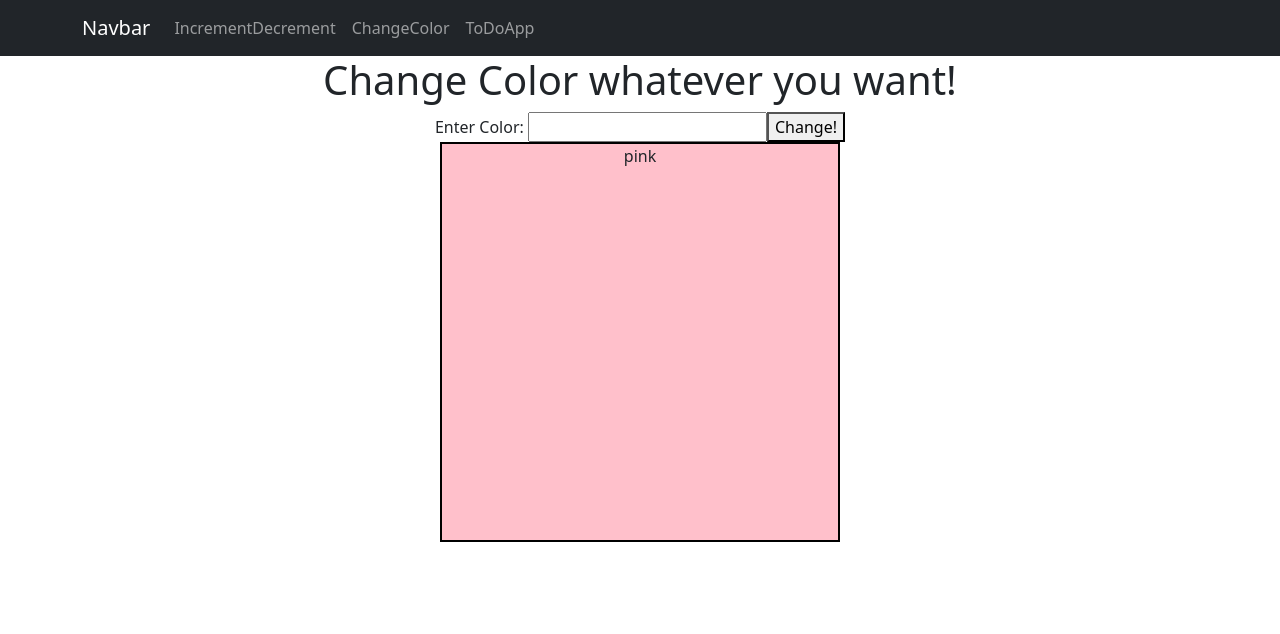
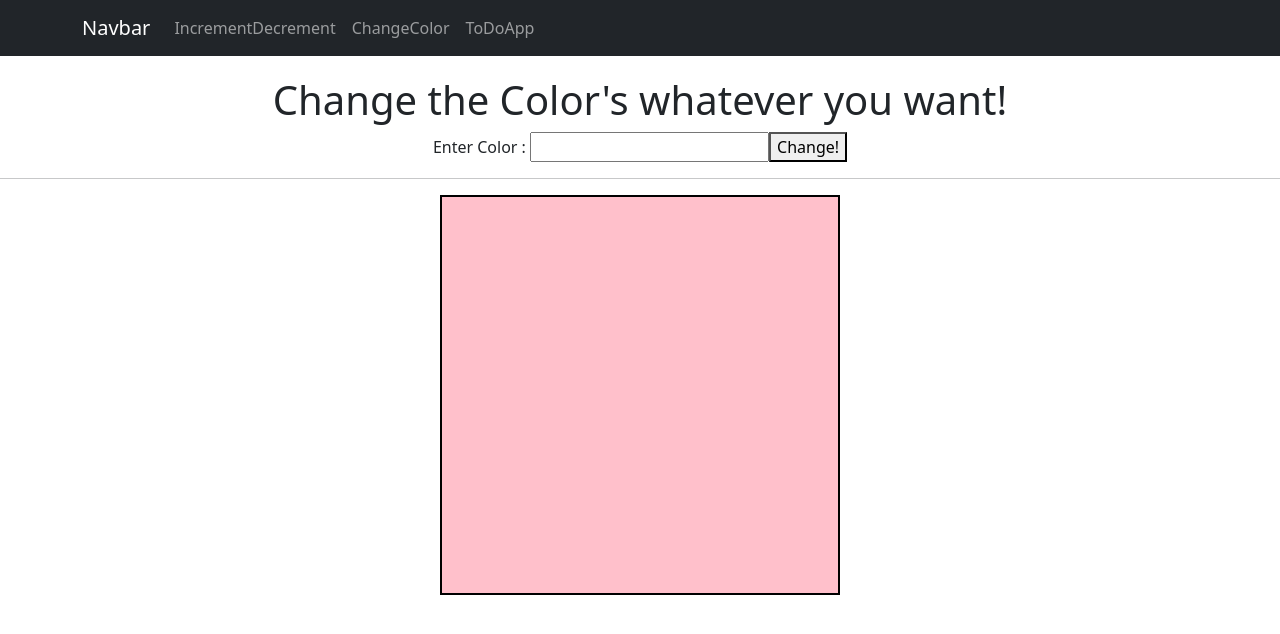
Before and after one commit to Rajankumar9955/Test-React-toolkit, a React (Vite) app in the folder FullToolKit/: page /colorchange in a window 1280 px wide. Shown: the top 634 px of the page. Built offline with nearby package versions, Linux system fonts and the light colour scheme.

Commit message:
start TODOAPP

```diff
--- a/FullToolKit/src/App.jsx
+++ b/FullToolKit/src/App.jsx
@@ -2,6 +2,7 @@ import { BrowserRouter,Route,Routes, } from "react-router-dom";
 import Layout from "./Layout";
 import IncrementDecrement from "./IncrementDecrement";
 import ColorChange from "./ColorChange";
+import ToDoApp from "./ToDoApp";
 
 
 const App=()=>{
@@ -12,6 +13,7 @@ const App=()=>{
                     <Route path="/" element={<Layout/>}>
                     <Route path="incdec" element={<IncrementDecrement/>}/>
                     <Route path="colorchange" element={<ColorChange/>}/>
+                    <Route path="todoapp" element={<ToDoApp/>}/>
 
                     </Route>
              </Routes>
--- a/FullToolKit/src/ColorChange.jsx
+++ b/FullToolKit/src/ColorChange.jsx
@@ -11,12 +11,13 @@ const [val,setval]=useState("")
 
   return(
     <>
-    <div align="center">
-        <h1>Change Color whatever you want!</h1>
-        Enter Color: <input type="text" value={val} onChange={(e)=>{setval(e.target.value)}} />
+    <div align="center"   style={{marginTop:"20px"}}>
+        <h1>Change the Color's whatever you want!</h1>
+        Enter Color : <input type="text" value={val} onChange={(e)=>{setval(e.target.value)}} />
         <button onClick={()=>{dispatch(changecolor(val))}}>Change!</button>
+        <hr />
         <div style={{height:"400px", width:"400px",border:"2px solid black",backgroundColor:bgcolor}}>
-   {bgcolor}
+   {/* {bgcolor} */}
         </div>
     </div>
 
--- a/FullToolKit/src/Layout.jsx
+++ b/FullToolKit/src/Layout.jsx
@@ -11,7 +11,7 @@ const Layout=()=>{
           <Nav className="me-auto">
             <Nav.Link as={Link} to="incdec">IncrementDecrement</Nav.Link>
             <Nav.Link as={Link} to="colorchange">ChangeColor</Nav.Link>
-            <Nav.Link href="#pricing">ToDoApp</Nav.Link>
+            <Nav.Link as={Link} to="todoapp">ToDoApp</Nav.Link>
           </Nav>
         </Container>
       </Navbar>
--- a/FullToolKit/src/ToDoApp.jsx
+++ b/FullToolKit/src/ToDoApp.jsx
@@ -5,7 +5,9 @@ const ToDoApp=()=>{
     return(
         <>
 
-
+        <div align="center" style={{marginTop:"20px"}}>
+            <h1>ToDoApp</h1>
+        </div>
 
         </>
     )
```
